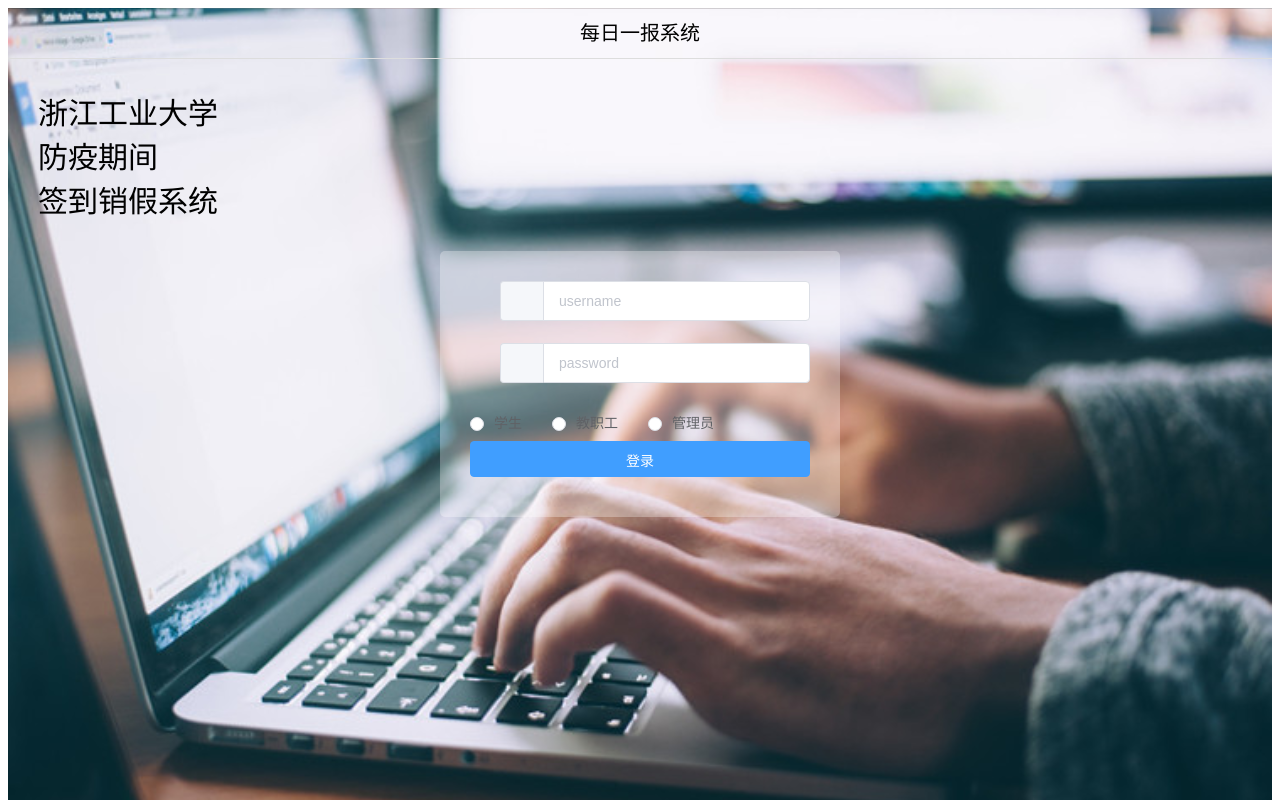
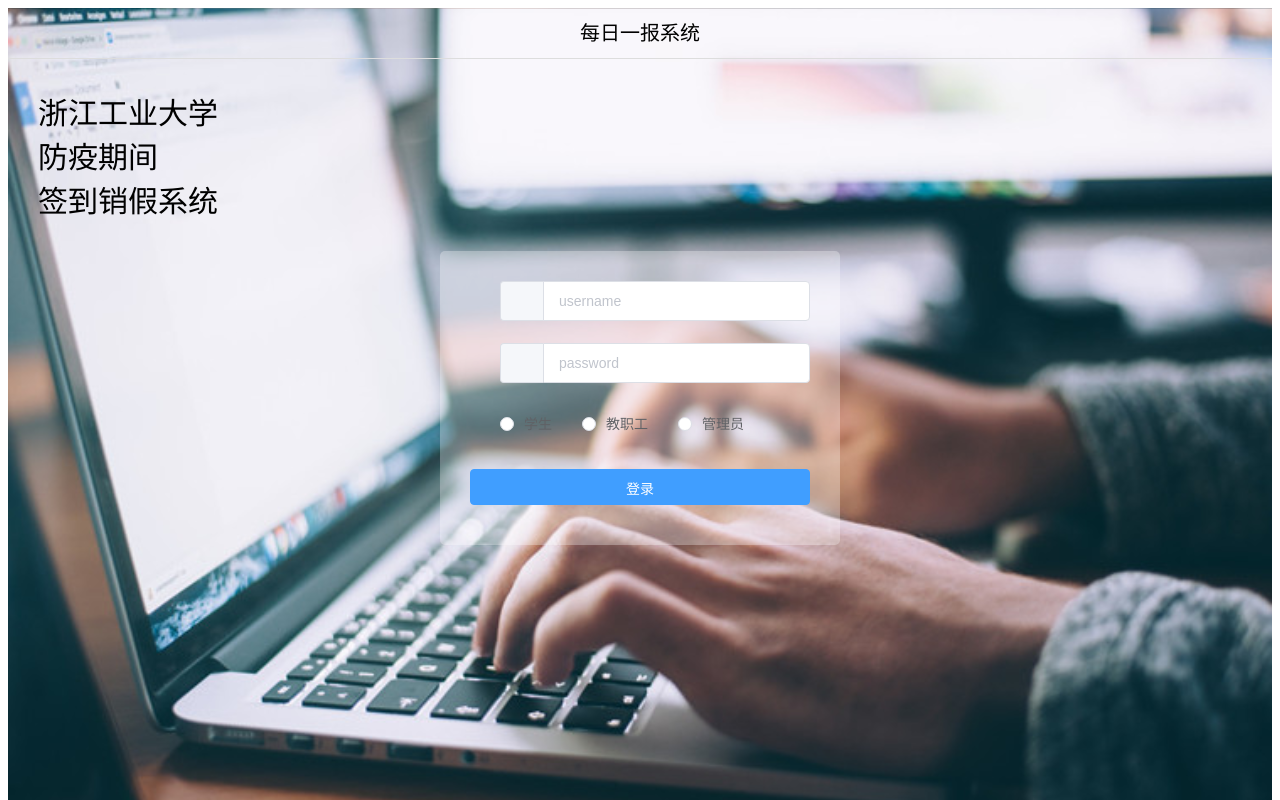
Before and after one commit to Tchar-7/daily, a Vue app: page /#/ in a window 1280 px wide. Shown: the top 800 px of the page. Built offline with nearby package versions, Linux system fonts and the light colour scheme.

Commit message:
修改了登陆界面中的一些报错以供参考

```diff
--- a/src/views/Login.vue
+++ b/src/views/Login.vue
@@ -20,12 +20,14 @@
             <el-button slot="prepend" icon="el-icon-lx-lock"></el-button>
           </el-input>
         </el-form-item>
+        <el-form-item>
+          <el-radio-group v-model="param.radio">
+            <el-radio :label="1">学生</el-radio>
+            <el-radio :label="2">教职工</el-radio>
+            <el-radio :label="3">管理员</el-radio>
+          </el-radio-group>
+        </el-form-item>
 
-        <el-radio-group v-model="radio">
-          <el-radio :label="1">学生</el-radio>
-          <el-radio :label="2">教职工</el-radio>
-          <el-radio :label="3">管理员</el-radio>
-        </el-radio-group>
 
         <div class="login-btn">
           <el-button type="primary" @click="submitForm()">登录</el-button>
@@ -40,9 +42,11 @@
   name: "Login",
   data: function() {
     return {
+
       param: {
         username: '',
         password: '',
+        radio: '1',
       },
       rules: {
         username: [{ required: true, message: '请输入用户名', trigger: 'blur' }],
@@ -51,6 +55,7 @@
     };
   },
   methods: {
+
     submitForm() {
       this.$refs.login.validate(valid => {
         if (valid) {
```
Also changed, not shown: 1 other file (tests, documents, lock files or other folders).
